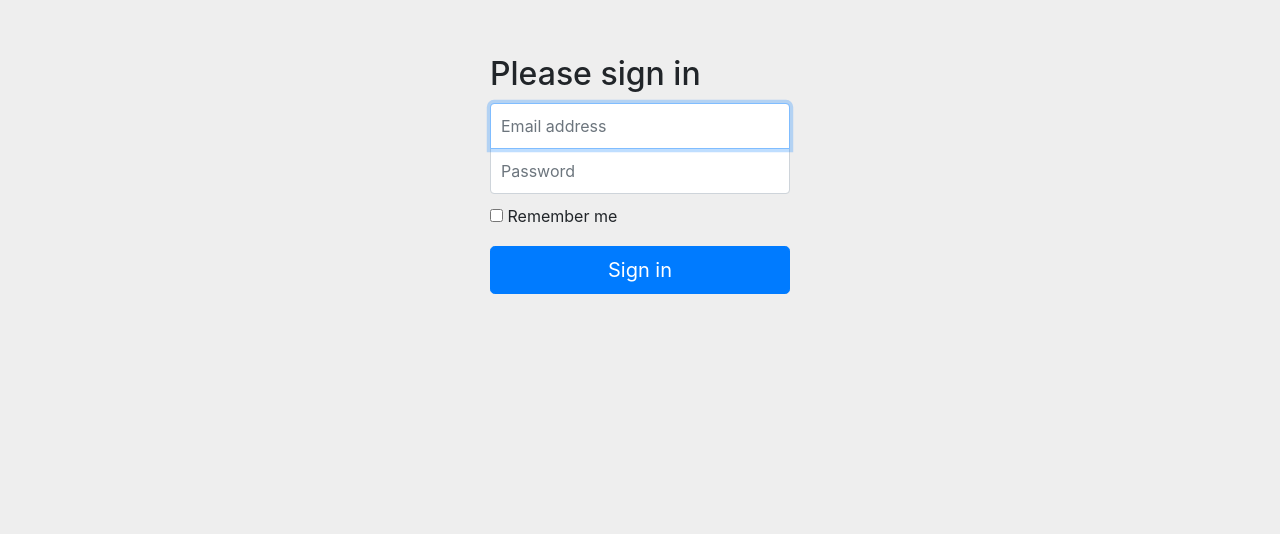
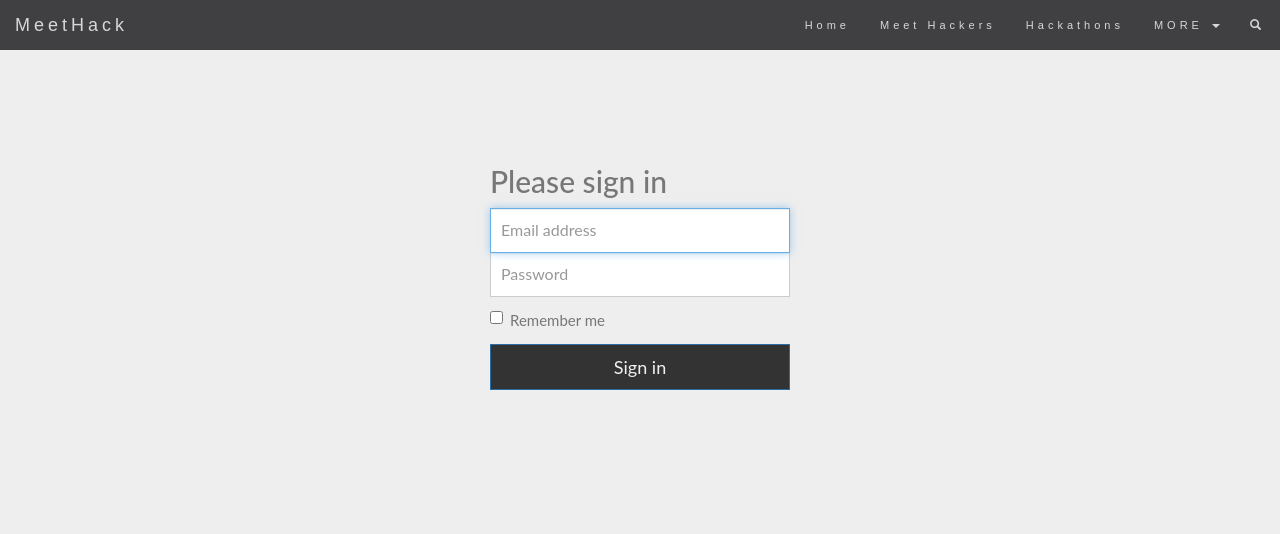
Before and after one commit to John42506176Linux/MeetHack, a Flask app: page /welcome in a window 1280 px wide. Shown: the top 534 px of the page. Run offline with Flask 2, Linux system fonts and the light colour scheme; some libraries are stand-ins or nearby versions.

Commit message:
Updating signin page

```diff
--- a/backend/app.py
+++ b/backend/app.py
@@ -34,7 +34,7 @@ def signIn():
     else:
       return "Please Signup"
 
-@hackbuddyapp.route('/fillSurvey', methods=['POST'])
+@hackbuddyapp.route('/Profile', methods=['POST'])
 def fillSurvey():
   print request.path
   print request.form
@@ -89,7 +89,7 @@ def fillSurvey():
 
   with open('user_credentials.json', 'w') as datafile:
     json.dump(user_credentials, datafile)
-  return "Updated the Database"
+  return render_template('Profile.html')
 
 
 @hackbuddyapp.route('/meet', methods=['POST'])
--- a/backend/templates/sign_in.html
+++ b/backend/templates/sign_in.html
@@ -4,6 +4,9 @@
     <meta charset="utf-8">
     <meta http-equiv="X-UA-Compatible" content="IE=edge">
     <meta name="viewport" content="width=device-width, initial-scale=1">
+    <link rel="stylesheet" href="https://maxcdn.bootstrapcdn.com/bootstrap/3.3.7/css/bootstrap.min.css">
+    <script src="https://ajax.googleapis.com/ajax/libs/jquery/3.2.1/jquery.min.js"></script>
+    <script src="https://maxcdn.bootstrapcdn.com/bootstrap/3.3.7/js/bootstrap.min.js"></script>
     <!-- The above 3 meta tags *must* come first in the head; any other head content must come *after* these tags -->
     <meta name="description" content="">
     <meta name="author" content="">
@@ -17,9 +20,6 @@
     <!-- IE10 viewport hack for Surface/desktop Windows 8 bug -->
     <link href="../../assets/css/ie10-viewport-bug-workaround.css" rel="stylesheet">
 
-    <!-- Custom styles for this template -->
-    <link href="static/stylesheet/signin.css" rel="stylesheet">
-
     <!-- Just for debugging purposes. Don't actually copy these 2 lines! -->
     <!--[if lt IE 9]><script src="../../assets/js/ie8-responsive-file-warning.js"></script><![endif]-->
     <script src="../../assets/js/ie-emulation-modes-warning.js"></script>
@@ -29,9 +29,191 @@
       <script src="https://oss.maxcdn.com/html5shiv/3.7.3/html5shiv.min.js"></script>
       <script src="https://oss.maxcdn.com/respond/1.4.2/respond.min.js"></script>
     <![endif]-->
+
+    <style>
+    body {
+      font: 400 15px/1.8 Lato, sans-serif;
+      color: #777;
+  }
+  h3, h4 {
+      margin: 10px 0 30px 0;
+      letter-spacing: 10px;
+      font-size: 20px;
+      color: #111;
+  }
+  .container {
+      padding: 90px 120px;
+  }
+  .person {
+      border: 10px solid transparent;
+      margin-bottom: 25px;
+      width: 80%;
+      height: 80%;
+      opacity: 0.7;
+  }
+  .person:hover {
+      border-color: #f1f1f1;
+  }
+  .carousel-inner img {
+      -webkit-filter: grayscale(90%);
+      filter: grayscale(90%); /* make all photos black and white */
+      width: 100%; /* Set width to 100% */
+      margin: auto;
+  }
+  .carousel-caption h3 {
+      color: #fff !important;
+  }
+  @media (max-width: 600px) {
+    .carousel-caption {
+      display: none; /* Hide the carousel text when the screen is less than 600 pixels wide */
+    }
+  }
+  .bg-1 {
+      background: #2d2d30;
+      color: #bdbdbd;
+  }
+  .bg-1 h3 {color: #fff;}
+  .bg-1 p {font-style: italic;}
+  .list-group-item:first-child {
+      border-top-right-radius: 0;
+      border-top-left-radius: 0;
+  }
+  .list-group-item:last-child {
+      border-bottom-right-radius: 0;
+      border-bottom-left-radius: 0;
+  }
+  .thumbnail {
+      padding: 0 0 15px 0;
+      border: none;
+      border-radius: 0;
+  }
+  .thumbnail p {
+      margin-top: 15px;
+      color: #555;
+  }
+  .btn {
+      padding: 10px 20px;
+      background-color: #333;
+      color: #f1f1f1;
+      border-radius: 0;
+      transition: .2s;
+  }
+  .btn:hover, .btn:focus {
+      border: 1px solid #333;
+      background-color: #fff;
+      color: #000;
+  }
+  .modal-header, h4, .close {
+      background-color: #333;
+      color: #fff !important;
+      text-align: center;
+      font-size: 30px;
+  }
+  .modal-header, .modal-body {
+      padding: 40px 50px;
+  }
+  .nav-tabs li a {
+      color: #777;
+  }
+  #googleMap {
+      width: 100%;
+      height: 400px;
+      -webkit-filter: grayscale(100%);
+      filter: grayscale(100%);
+  }
+  .navbar {
+      font-family: Montserrat, sans-serif;
+      margin-bottom: 0;
+      background-color: #2d2d30;
+      border: 0;
+      font-size: 11px !important;
+      letter-spacing: 4px;
+      opacity: 0.9;
+  }
+  .navbar li a, .navbar .navbar-brand {
+      color: #d5d5d5 !important;
+  }
+  .navbar-nav li a:hover {
+      color: #fff !important;
+  }
+  .navbar-nav li.active a {
+      color: #fff !important;
+      background-color: #29292c !important;
+  }
+  .navbar-default .navbar-toggle {
+      border-color: transparent;
+  }
+  .open .dropdown-toggle {
+      color: #fff;
+      background-color: #555 !important;
+  }
+  .dropdown-menu li a {
+      color: #000 !important;
+  }
+  .dropdown-menu li a:hover {
+      background-color: red !important;
+  }
+  footer {
+      background-color: #2d2d30;
+      color: #f5f5f5;
+      padding: 32px;
+  }
+  footer a {
+      color: #f5f5f5;
+  }
+  footer a:hover {
+      color: #777;
+      text-decoration: none;
+  }
+  .form-control {
+      border-radius: 0;
+  }
+  textarea {
+      resize: none;
+  }
+    /* Set black background color, white text and some padding */
+    footer {
+      background-color: #555;
+      color: white;
+      padding: 15px;
+    }
+  </style>
+    <!-- Custom styles for this template -->
+    <link href="static/stylesheet/signin.css" rel="stylesheet">
+
   </head>
 
   <body>
+
+  <nav class="navbar navbar-default navbar-fixed-top">
+  <div class="container-fluid">
+    <div class="navbar-header">
+      <button type="button" class="navbar-toggle" data-toggle="collapse" data-target="#myNavbar">
+        <span class="icon-bar"></span>
+        <span class="icon-bar"></span>
+        <span class="icon-bar"></span>
+      </button>
+      <a class="navbar-brand" href="#myPage">MeetHack</a>
+    </div>
+    <div class="collapse navbar-collapse" id="myNavbar">
+      <ul class="nav navbar-nav navbar-right">
+        <li><a href="#myPage">Home</a></li>
+        <li><a href="#band">Meet Hackers</a></li>
+        <li><a href="{{ url_for('welcome') }}" target=_top">Hackathons</a></li>
+        <li class="dropdown">
+          <a class="dropdown-toggle" data-toggle="dropdown" href="#">MORE
+          <span class="caret"></span></a>
+          <ul class="dropdown-menu">
+            <li><a href="#">Merchandise</a></li>
+            <li><a href="#">Extras</a></li>
+            <li><a href="#">Media</a></li>
+          </ul>
+        </li>
+        <li><a href="#"><span class="glyphicon glyphicon-search"></span></a></li>
+      </ul>
+    </div>
+  </div>
+  </nav>
 
     <div class="container">
 
```
